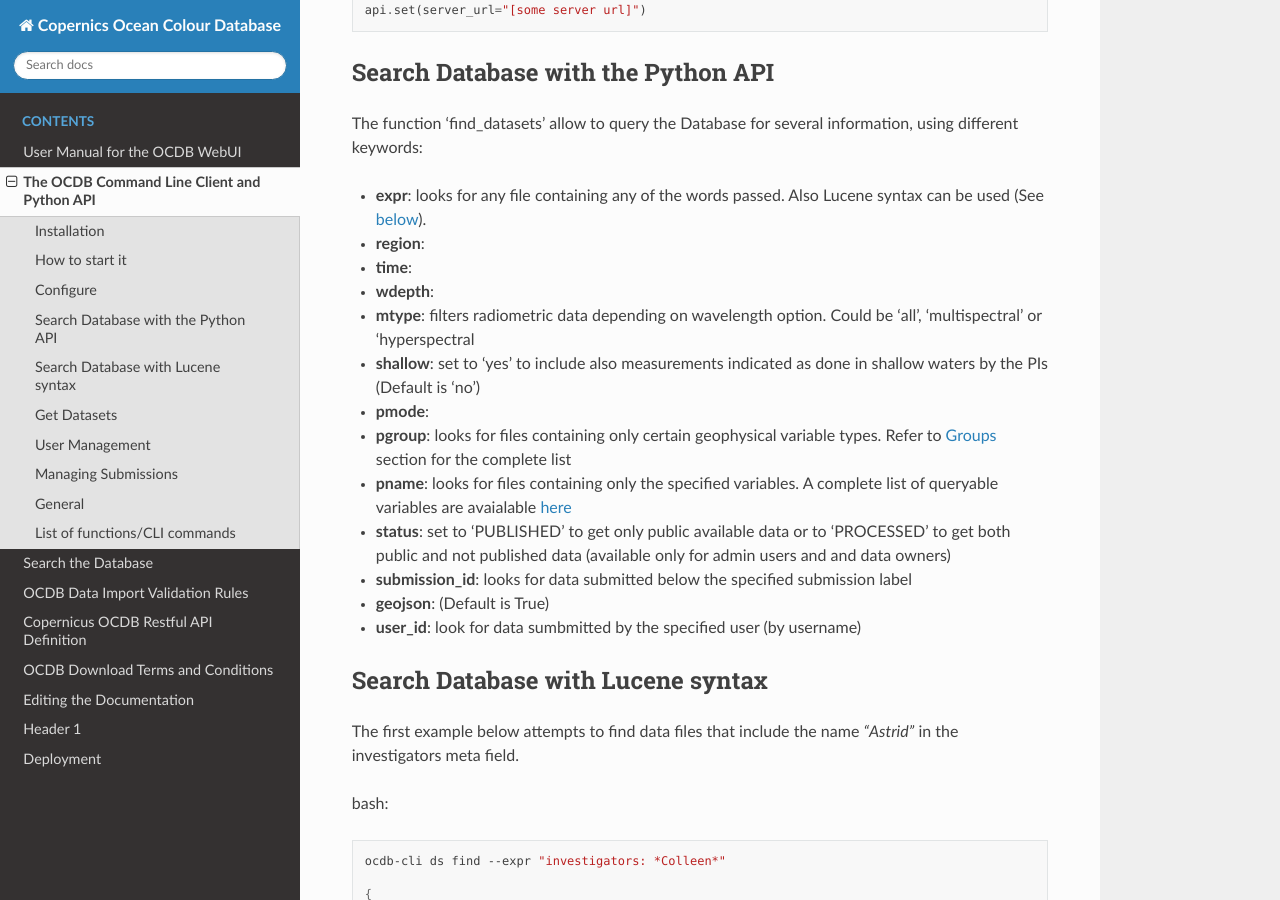
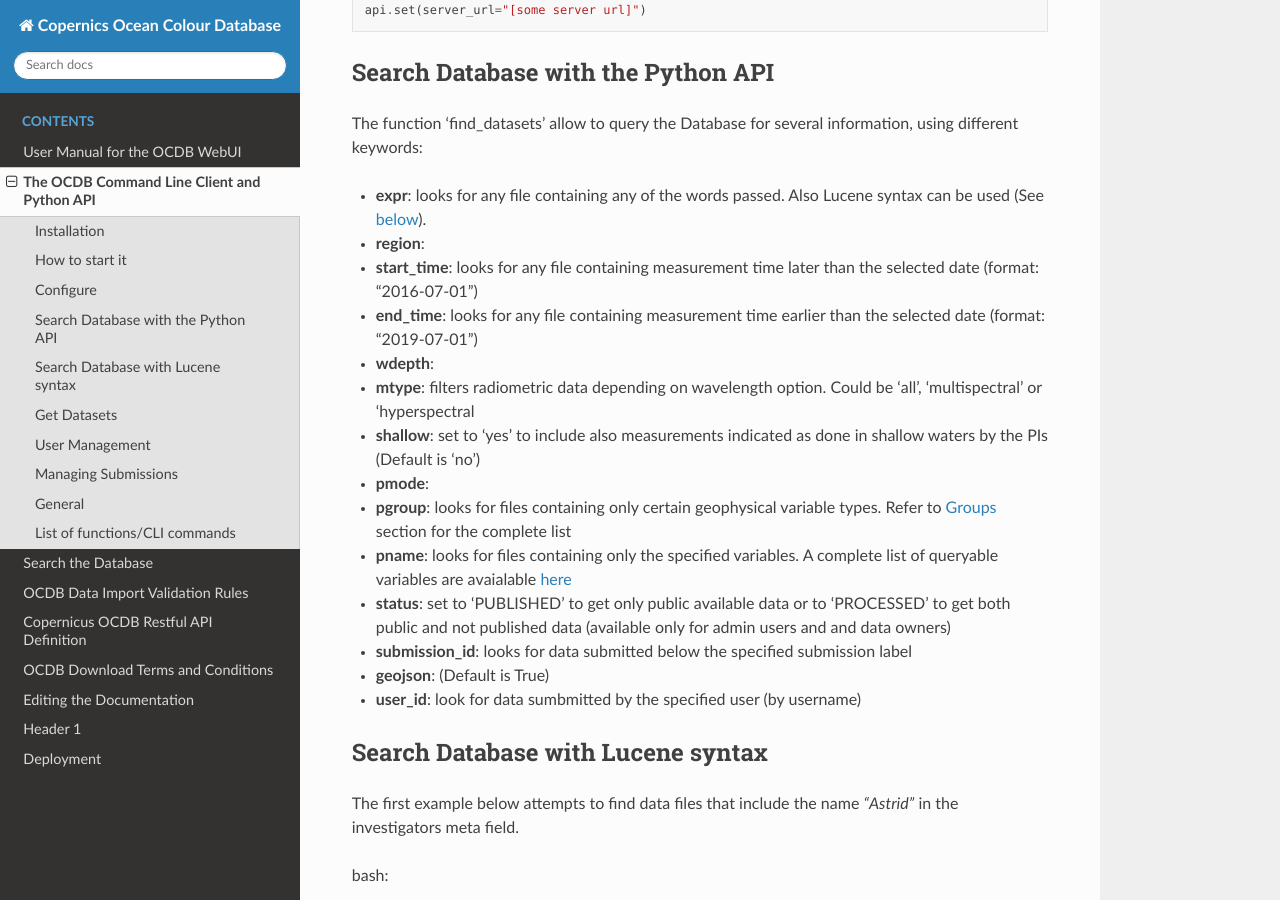
Before and after one commit to javierconcha/ocdb-docs, a Sphinx documentation site: the page built from docs/source/ocdb-api-cli.md, in a window 1280 px wide and 900 px high, scrolled down 1888 px. Built offline with Sphinx 7.4.7 and the Read the Docs theme 2.0.0, drawn with Linux system fonts in a browser that asks for light colours; pages that are not in the unit, such as notebooks, are missing from menus.

Commit message:
Update docs/source/ocdb-api-cli.md

```diff
--- a/docs/source/ocdb-api-cli.md
+++ b/docs/source/ocdb-api-cli.md
@@ -99,7 +99,8 @@
 The function 'find_datasets' allow to query the Database for several information, using different keywords:
 - __expr__: looks for any file containing any of the words passed. Also Lucene syntax can be used (See [below](ocdb-api-cli.md#search-database-with-lucene-syntax)).
 - __region__:
-- __time__:
+- __start_time__: looks for any file containing measurement time later than the selected date (format: "2016-07-01")
+- __end_time__: looks for any file containing measurement time earlier than the selected date (format: "2019-07-01")
 - __wdepth__:
 - __mtype__: filters radiometric data depending on wavelength option. Could be 'all', 'multispectral' or 'hyperspectral
 - __shallow__: set to 'yes' to include also measurements indicated as done in shallow waters by the PIs (Default is 'no')
```
